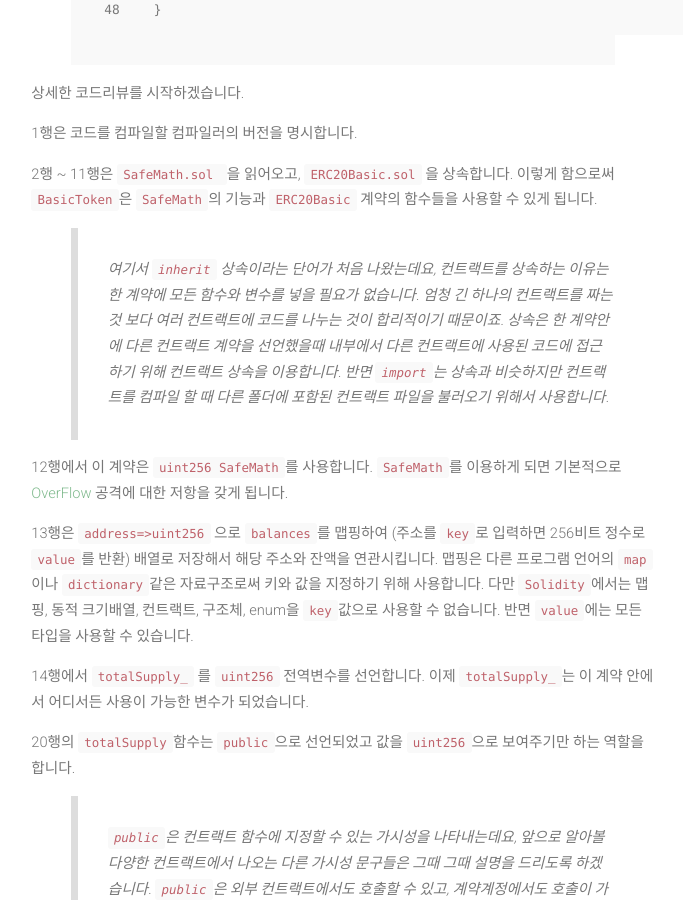
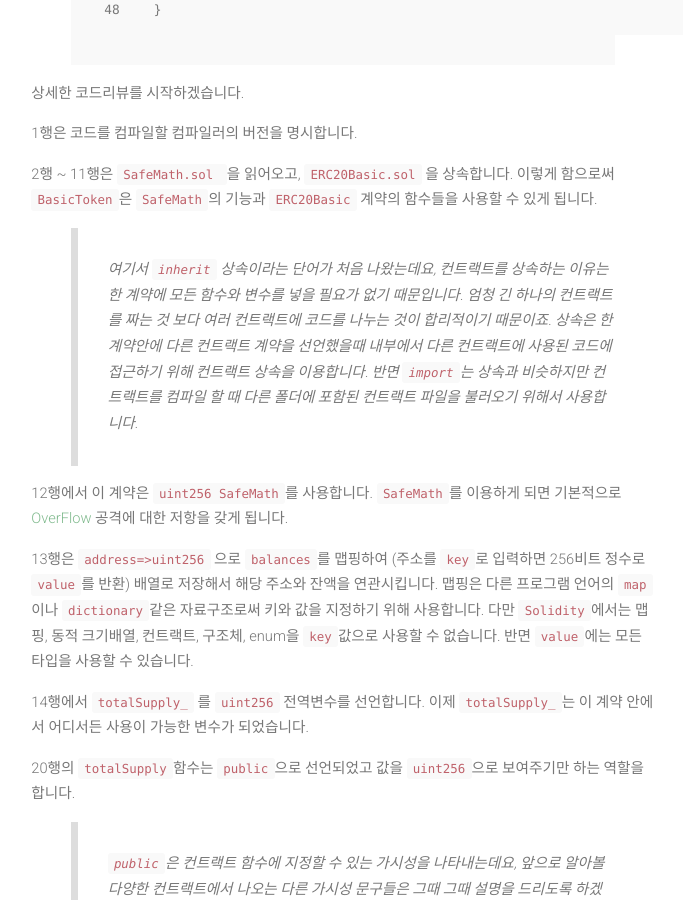
Before and after one commit to wooqii/wooqii.github.io, a Jekyll site: the page built from _posts/blog/2018-06-28-ERC20(1).md, in a window 1280 px wide and 900 px high, scrolled down 2580 px. Shown: the whole window, without its empty margins (297-980 px from the left). Built offline with Jekyll 4.4.1, drawn with Linux system fonts in a browser that asks for light colours; nearby versions of some CDN libraries; comment, search, counter and statistics services are not loaded.

Commit message:
오타및 어색한 문장 수정
수정

```diff
--- a/_posts/blog/2018-06-28-ERC20(1).md
+++ b/_posts/blog/2018-06-28-ERC20(1).md
@@ -91,7 +91,7 @@ return balances[_owner];
 2행 ~ 11행은 `SafeMath.sol `을 읽어오고, `ERC20Basic.sol` 을 상속합니다.
 이렇게 함으로써 `BasicToken`은 `SafeMath`의 기능과 `ERC20Basic` 계약의 함수들을 사용할 수 있게 됩니다.
 
->여기서 `inherit` 상속이라는 단어가 처음 나왔는데요, 컨트랙트를 상속하는 이유는 한 계약에 모든 함수와 변수를 넣을 필요가 없습니다. 엄청 긴 하나의 컨트랙트를 짜는 것 보다 여러 컨트랙트에 코드를 나누는 것이 합리적이기 때문이죠. 상속은 한 계약안에 다른 컨트랙트 계약을 선언했을때 내부에서 다른 컨트랙트에 사용된 코드에 접근하기 위해 컨트랙트 상속을 이용합니다.
+>여기서 `inherit` 상속이라는 단어가 처음 나왔는데요, 컨트랙트를 상속하는 이유는 한 계약에 모든 함수와 변수를 넣을 필요가 없기 때문입니다. 엄청 긴 하나의 컨트랙트를 짜는 것 보다 여러 컨트랙트에 코드를 나누는 것이 합리적이기 때문이죠. 상속은 한 계약안에 다른 컨트랙트 계약을 선언했을때 내부에서 다른 컨트랙트에 사용된 코드에 접근하기 위해 컨트랙트 상속을 이용합니다.
 >반면 `import`는 상속과 비슷하지만 컨트랙트를 컴파일 할 때 다른 폴더에 포함된 컨트랙트 파일을 불러오기 위해서 사용합니다.
 
 12행에서 이 계약은 `uint256 SafeMath`를 사용합니다. `SafeMath`를 이용하게 되면 기본적으로 [OverFlow](https://drive.google.com/file/d/1vPde8_ySsfkBEhQwfCcYSrZKdJZkT1Bi/view) 공격에 대한 저항을 갖게 됩니다.
```
